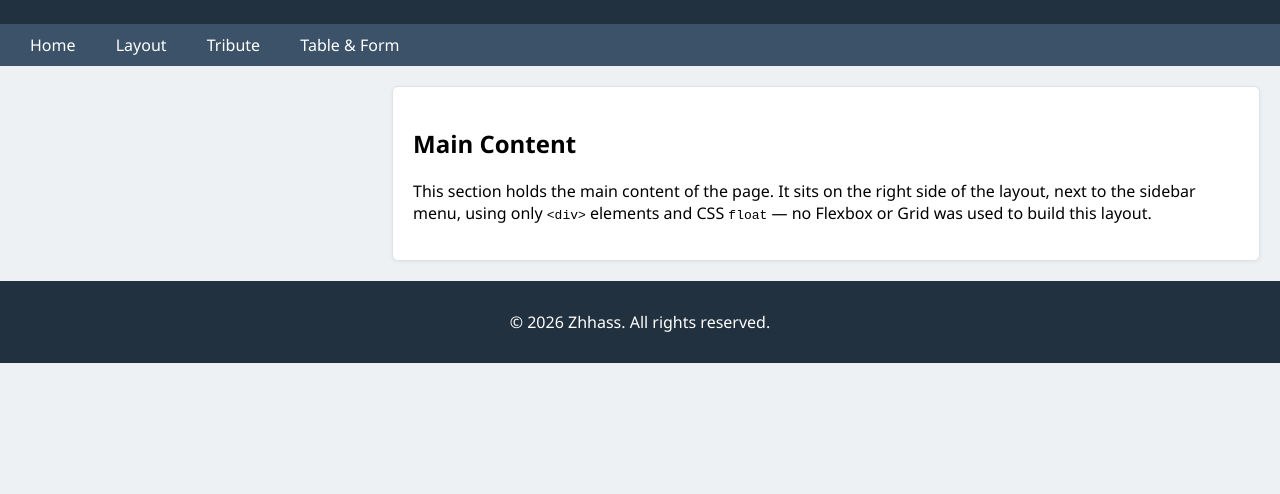
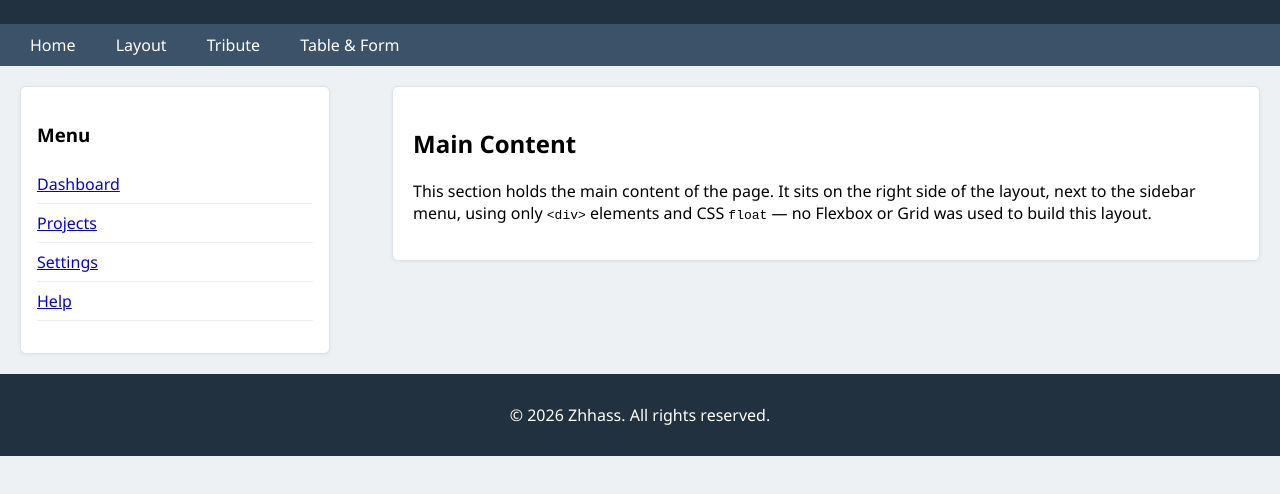
Before and after one commit to zhhass/assignment1, a plain HTML site: page task2.html in a window 1280 px wide. Shown: the part 160-654 px from the top of the page. Drawn offline with Linux system fonts and the light colour scheme.

Commit message:
Update task2.html

```diff
--- a/task2.html
+++ b/task2.html
@@ -30,7 +30,16 @@
 
   <div id="wrapper">
 
-
+    <div id="sidebar">
+      <h3>Menu</h3>
+      <ul>
+        <ul>
+           <li><a href="index.html">Dashboard</a></li>
+           <li><a href="task1.html">Projects</a></li>
+            <li><a href="task2.html">Settings</a></li>
+            <li><a href="task3.html">Help</a></li>
+        </ul>
+    </div>
 
     <div id="content">
       <h2>Main Content</h2>
```
